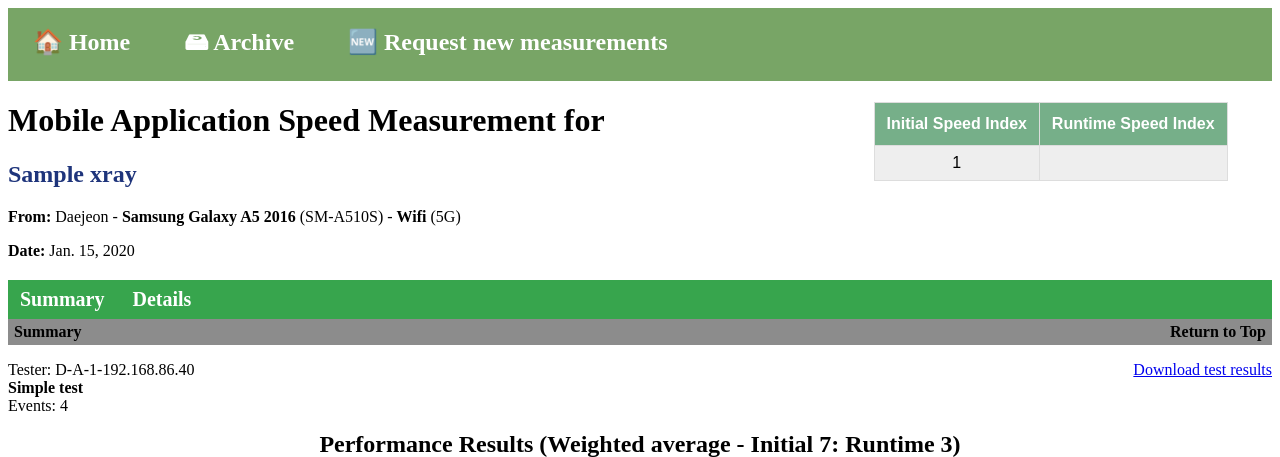
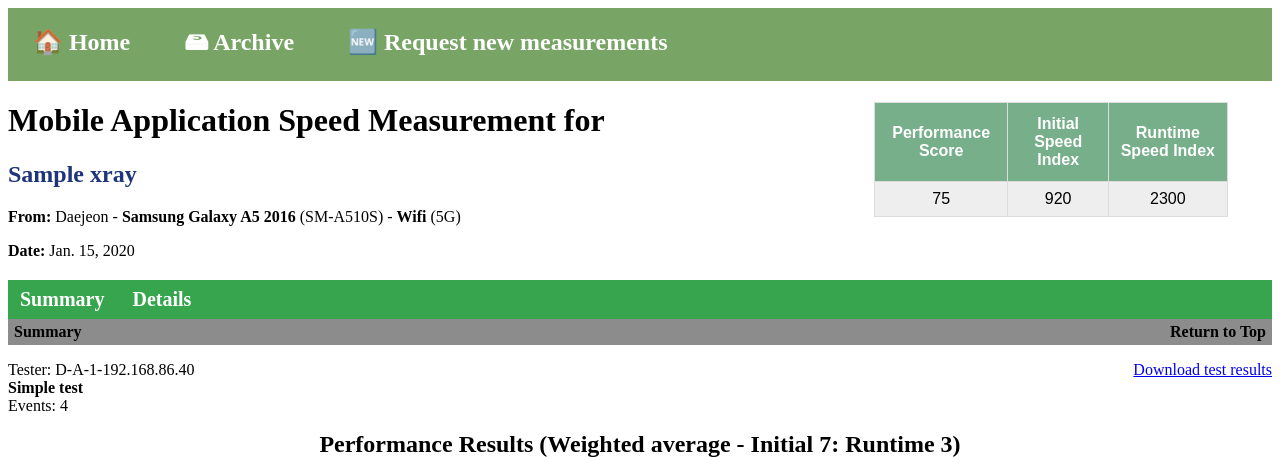
Before and after one commit to munhyunsu/AppSpeedXrayWebsite, a Django app: template mysite/xray/templates/result.html in a window 1280 px wide. Shown: the top 457 px of the page. Run offline with Django 3.2, Linux system fonts and the light colour scheme; the template is opened without the code that fills it: values that come from a table or form of the project are taken from there, others are empty; tables that the repository leaves empty hold one stand-in row (values such as "Sample post").

Commit message:
Fix some value

```diff
--- a/mysite/xray/templates/result.html
+++ b/mysite/xray/templates/result.html
@@ -33,12 +33,14 @@ Measurement information field
 <h1></h1>
 <table>
   <tr>
+    <th>Performance Score</th>
     <th>Initial Speed Index</th>
     <th>Runtime Speed Index</th>
   </tr>
   <tr>
-    <td>{{ apps.0.per_si | floatformat }}</td>
-    <td>{{ apps.1.per_si | floatformat }}</td>
+    <td>75</td>
+    <td>920</td>
+    <td>2300</td>
   </tr>
 </table>
 </div>
```
Also changed, not shown: mysite/xray/templates/index.html (+9 -1 lines).
